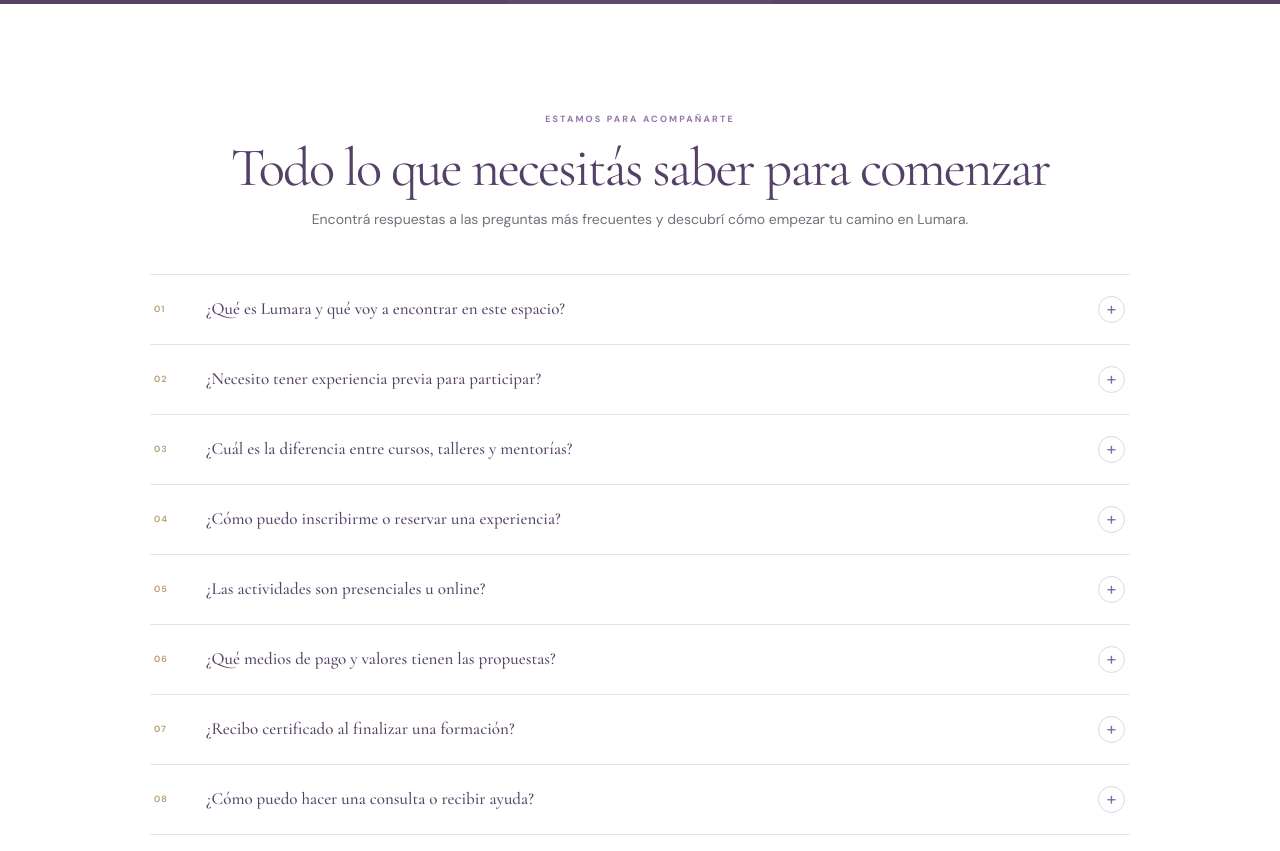
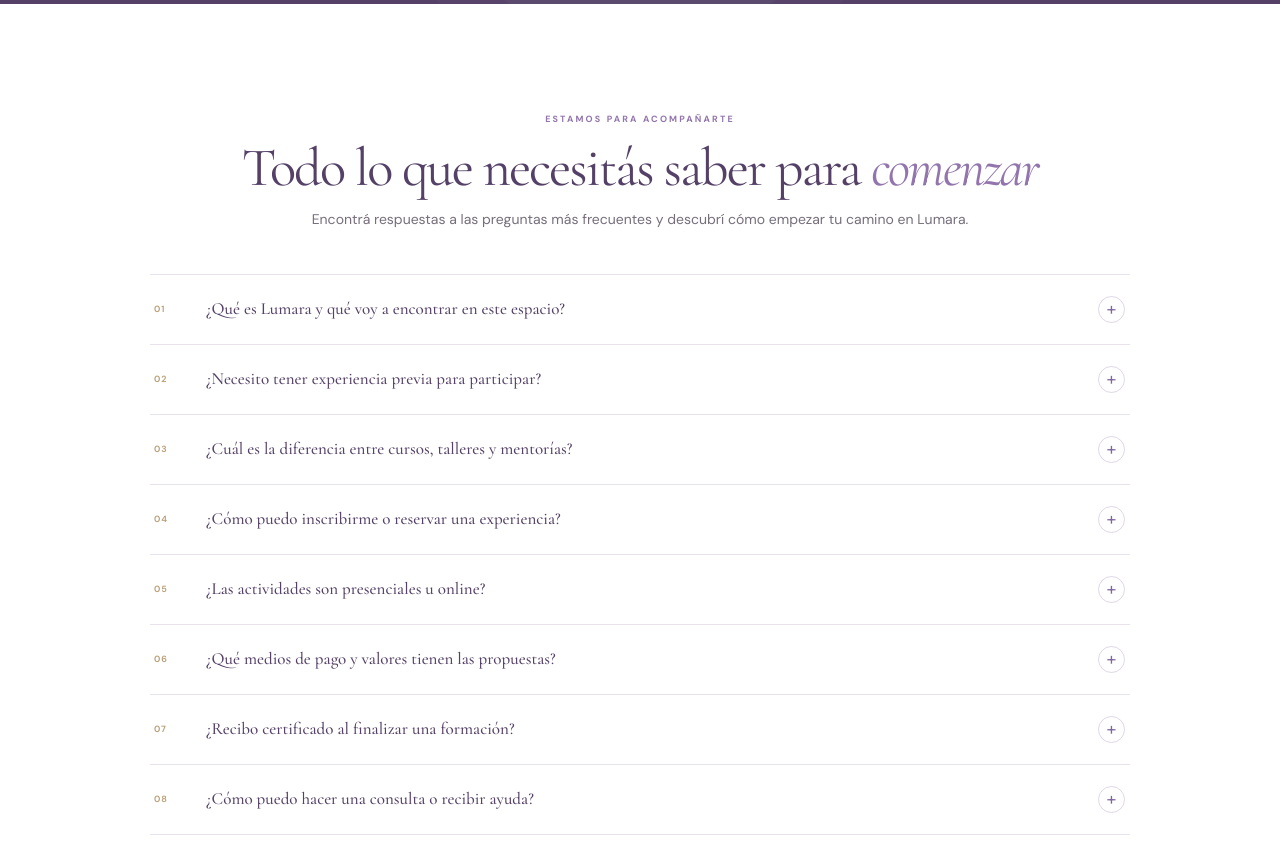
Before and after one commit to gisepflores/lumara-proyect, a Next.js app: page / in a window 1280 px wide. Shown: the part 8100-8951 px from the top of the page. Built offline with nearby package versions, Linux system fonts and the light colour scheme.

Commit message:
Highlight final word in FAQ heading

```diff
--- a/src/components/lumara-faq-footer.tsx
+++ b/src/components/lumara-faq-footer.tsx
@@ -42,7 +42,7 @@ export default function LumaraFaqFooter() {
         <div className={styles.faqInner}>
           <header className={styles.faqHeading}>
             <span className={styles.eyebrow}>ESTAMOS PARA ACOMPAÑARTE</span>
-            <h2 id="faq-title">Todo lo que necesitás saber para comenzar</h2>
+            <h2 id="faq-title">Todo lo que necesitás saber para <em>comenzar</em></h2>
             <p>Encontrá respuestas a las preguntas más frecuentes y descubrí cómo empezar tu camino en Lumara.</p>
           </header>
           <div className={styles.questions}>
```
